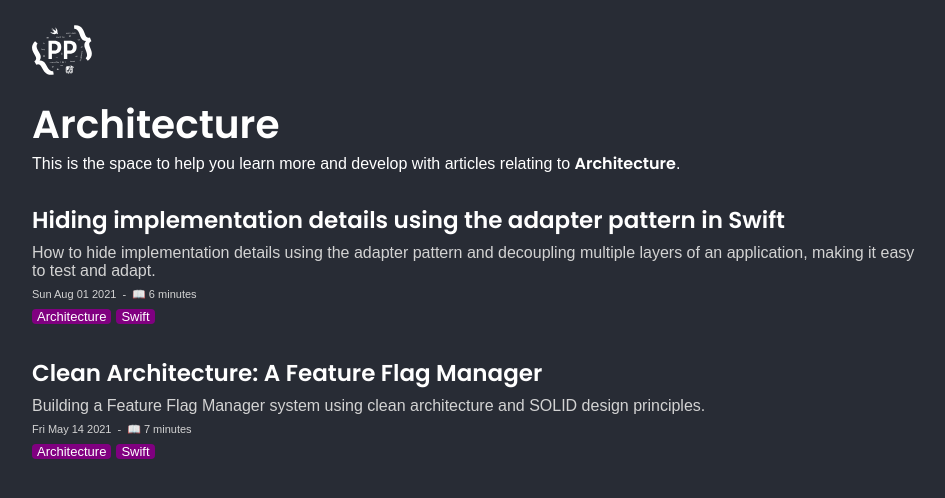
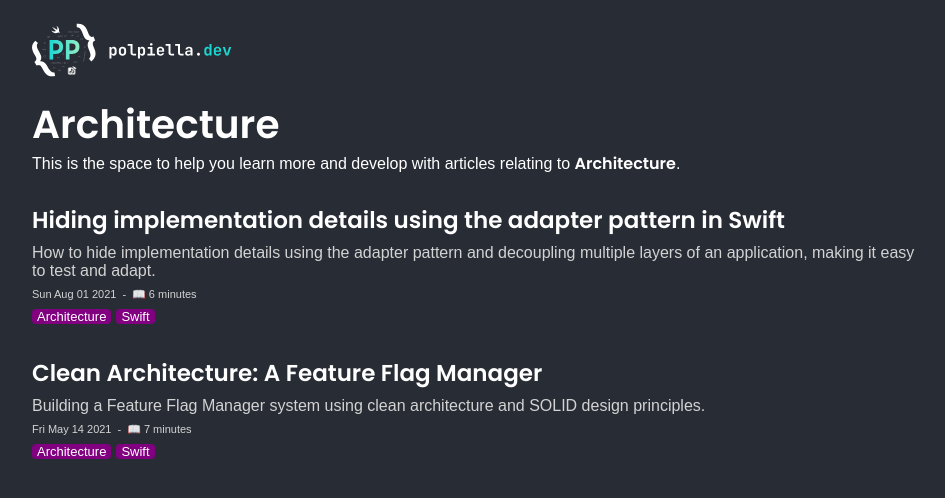
Before and after one commit to polpielladev/polpiella.dev, a Next.js app: page /category/architecture in a window 1280 px wide. Shown: the top 498 px of the page, without its empty margins (158-1103 px from the left). Built offline with nearby package versions, Linux system fonts and the light colour scheme; a web font is replaced by a local one.

Commit message:
Modify logo `SVG` to include title

```diff
--- a/pages/_app.js
+++ b/pages/_app.js
@@ -70,7 +70,7 @@ export default function App({ Component, pageProps }) {
                             <Link href="/">
                                 <a>
                                     <Image
-                                        width={60}
+                                        width={200}
                                         height={60}
                                         src="/assets/logo.svg"
                                         alt="home"
```
Also changed, not shown: public/assets/logo.svg.
